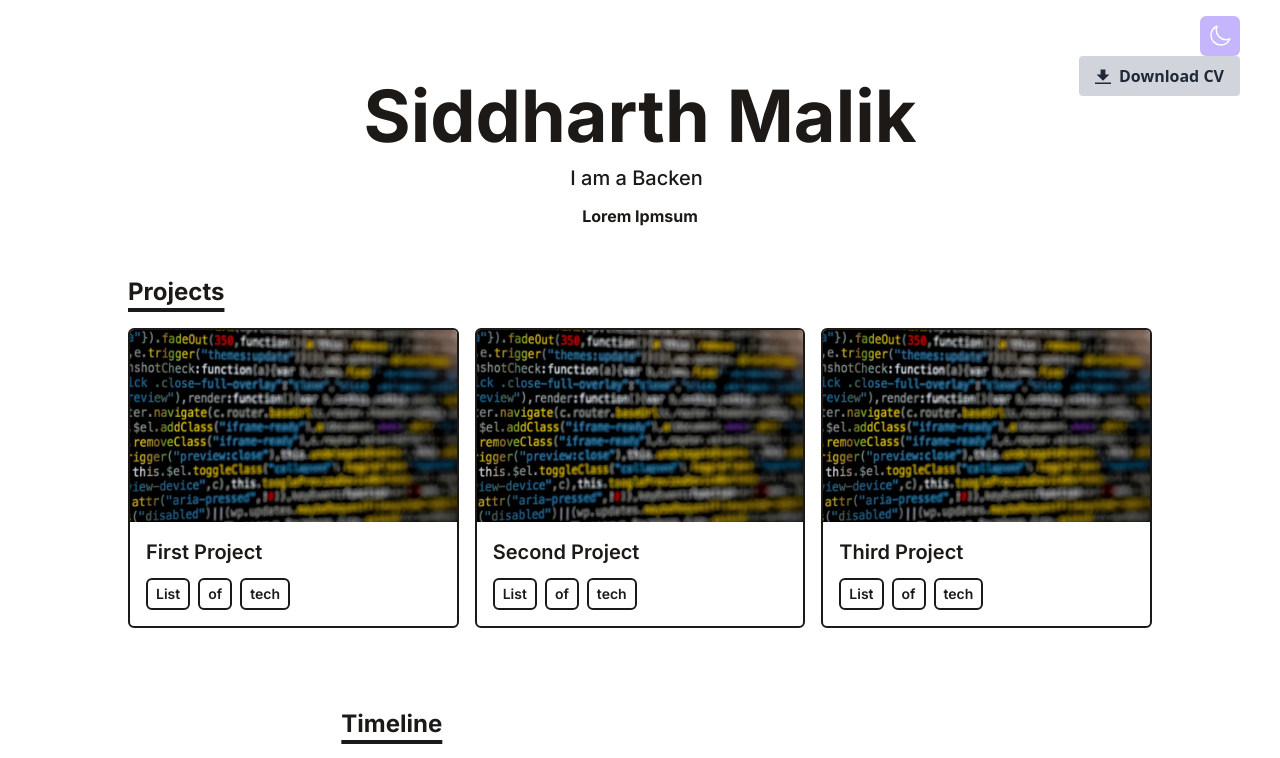
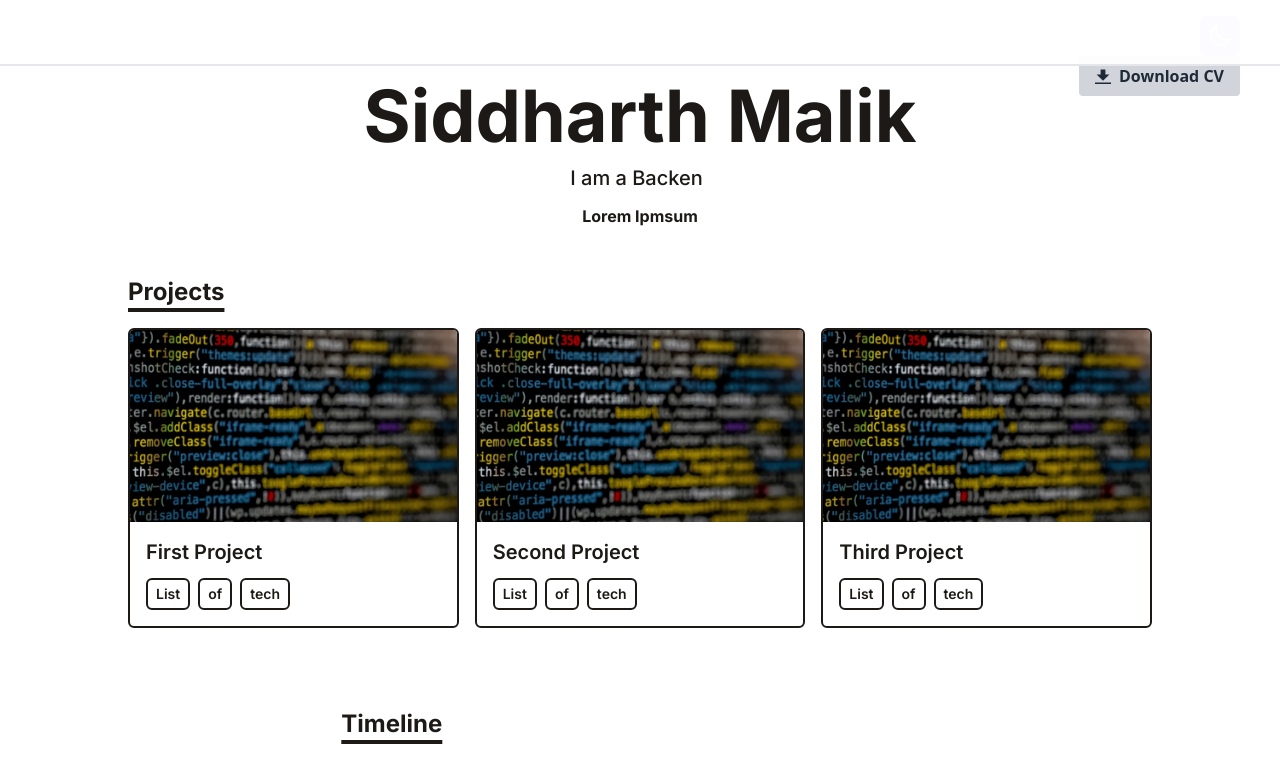
Before and after one commit to SiddharthM05/Portfolio-Website, a React (Vite) app: page / in a window 1280 px wide. Shown: the top 758 px of the page. Built offline with nearby package versions, Linux system fonts and the light colour scheme.

Commit message:
Added NavBar and Scroll

```diff
--- a/src/App.jsx
+++ b/src/App.jsx
@@ -1,11 +1,17 @@
-import React, { useEffect, useState } from 'react';
+import React, { useEffect, useState,useRef } from 'react';
 import Contact from './components/Contact';
 import Footer from './components/Footer';
 import Intro from './components/Intro';
 import Portfolio from './components/Portfolio';
 import Timeline from './components/Timeline';
+import Navbar from './components/NavBar';
 
 function App() {
+
+	const projectsRef = useRef(null);
+  	const timelineRef = useRef(null);
+  	const contactRef = useRef(null);
+
 	const [theme, setTheme] = useState(null);
 
 	useEffect(() => {
@@ -64,6 +70,10 @@ function App() {
 
   return (
 	<>
+		<Navbar  projectsRef={projectsRef}
+        timelineRef={timelineRef}
+        contactRef={contactRef}
+		/>
 		<button
 			type="button"
 			onClick={handleThemeSwitch}
@@ -79,9 +89,9 @@ function App() {
 		<div className="bg-white dark:bg-stone-900 text-stone-900 dark:text-stone-300 min-h-screen font-inter">
 			<div className="max-w-5xl w-11/12 mx-auto">
 				<Intro />
-				<Portfolio />
-				<Timeline />
-				<Contact />
+				<Portfolio ref={projectsRef}/>
+				<Timeline ref={timelineRef}/>
+				<Contact ref={contactRef}/>
 				<Footer />
 			</div>
 		</div>
--- a/src/components/Contact.jsx
+++ b/src/components/Contact.jsx
@@ -1,8 +1,9 @@
 import React from "react";
 import Title from "./Title"
-const Contact = ()=>{
+import { forwardRef } from "react";
+const Contact = forwardRef((props,ref)=>{
     return (
-        <div className="flex flex-col mb-10 mx-auto">
+        <div className="flex flex-col mb-10 mx-auto" ref={ref}>
             <div className="flex justify-center items-center">
                 <form action="https://getform.io/slug"
                 method="POST"
@@ -33,6 +34,6 @@ const Contact = ()=>{
             </div>
         </div>
     )
-}
+});
 
 export default Contact;
--- /dev/null
+++ b/src/components/NavBar.jsx
@@ -0,0 +1,49 @@
+import React, { useRef } from "react";
+
+function Navbar({ projectsRef, timelineRef, contactRef }){
+
+    const navBarRef = useRef(null);
+    const scrollToRef = (ref) => {
+        window.scrollTo({
+          top: ref.current.offsetTop - navBarRef.current.offsetHeight,
+          behavior: 'smooth',
+        });
+      };
+return (
+  <nav  className="z-20 hidden sm:block fixed w-full dark:bg-stone-900 border-b-2 border-gray-200 dark:border-gray-700 bg-white bg-opacity-95 dark:bg-opacity-95">
+  <div ref = {navBarRef}className="max-w-7xl mx-auto px-4 sm:px-6 lg:px-8">
+        <div className="flex justify-between h-16">
+          <div className="flex items-center">
+            <button
+              onClick={() => window.scrollTo({ top: 0, behavior: 'smooth' })}
+              className="text-white font-medium"
+            >
+              Home
+            </button>
+            <button
+              onClick={() => scrollToRef(projectsRef)}
+              className="ml-4 text-white font-medium"
+            >
+              Projects
+            </button>
+            <button
+              onClick={() => scrollToRef(timelineRef)}
+              className="ml-4 text-white font-medium"
+            >
+              Timeline
+            </button>
+            <button
+              onClick={() => scrollToRef(contactRef)}
+              className="ml-4 text-white font-medium"
+            >
+              Contact Me
+            </button>
+
+          </div>
+        </div>
+      </div>
+    </nav>
+  );
+};
+
+export default Navbar;
--- a/src/components/Portfolio.jsx
+++ b/src/components/Portfolio.jsx
@@ -2,9 +2,10 @@ import React from "react";
 import portfolio from '../data/portfolio'
 import PortfolioItem from './PortfolioItems'
 import Title from './Title'
-const Portfolio = () =>{
+import { forwardRef } from "react";
+const Portfolio = forwardRef((props,ref) =>{
     return (
-        <div className="flex justify-center">
+        <div className="flex justify-center" ref={ref}>
         <div>
             <Title className="">Projects</Title>
             <div className="flex flex-col md:flex-row items-center justify-center">
@@ -23,5 +24,5 @@ const Portfolio = () =>{
     </div>
 
     )
-}
+});
 export default Portfolio;
--- a/src/components/Timeline.jsx
+++ b/src/components/Timeline.jsx
@@ -2,9 +2,10 @@ import React from "react";
 import timeline from '../data/Timeline';
 import TimelineItem from './TimelineItems'
 import Title from "./Title";
-const Timeline = () =>{
+import { forwardRef } from "react";
+const Timeline = forwardRef((props,ref) =>{
     return (
-        <div className="flex flex-col md:flex-row justify-center my-20">
+        <div className="flex flex-col md:flex-row justify-center my-20" ref={ref}>
             <div className="w-full md:w-7/12">
                 <Title>Timeline</Title>
                 {timeline.map(item=>(
@@ -18,5 +19,5 @@ const Timeline = () =>{
             </div>
         </div>
     )
-}
+});
 export default Timeline;
--- a/src/components/TimelineItems.jsx
+++ b/src/components/TimelineItems.jsx
@@ -2,7 +2,7 @@ import React from 'react';
 
 function TimelineItem({ year, title, duration, details }) {
    return (
-      <ol className="flex flex-col md:flex-row relative border-l border-stone-200 dark:border-stone-700">
+      <ol className="z-10 flex flex-col md:flex-row relative border-l border-stone-200 dark:border-stone-700">
          <li className="mb-10 ml-4">
             <div className="absolute w-3 h-3 bg-stone-200 rounded-full mt-1.5 -left-1.5 border border-white dark:border-stone-900 dark:bg-stone-700" />
             <p className="flex flex-wrap gap-4 flex-row items-center justify-start text-xs md:text-sm">
```
